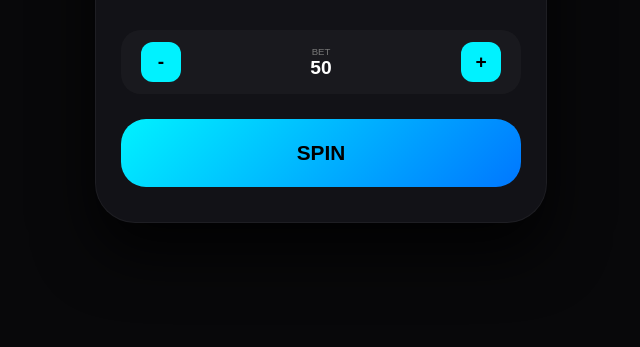
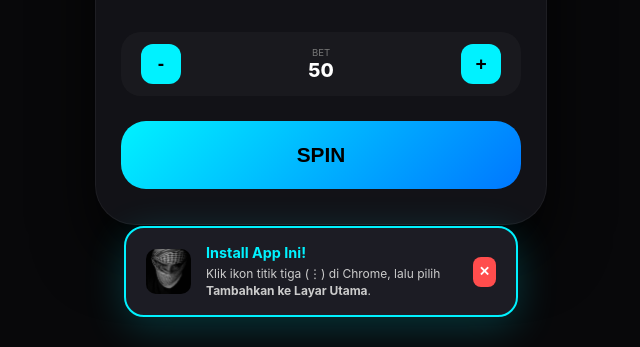
Before and after one commit to rhteaster-ui/slot-by-sann, a plain HTML site: page index.html in a window 1280 px wide. Shown: the part 453-800 px from the top of the page, without its empty margins (319-959 px from the left). Drawn offline with Linux system fonts and the light colour scheme.

Commit message:
Refactor index.html for improved structure and styles

```diff
--- a/index.html
+++ b/index.html
@@ -4,10 +4,6 @@
     <meta charset="UTF-8">
     <meta name="viewport" content="width=device-width, initial-scale=1.0">
     <title>Slot Simulasi - BySanz v3 Final</title>
-    <link rel="manifest" href="manifest.json">
-    <meta name="theme-color" content="#08080a">
-    <link rel="apple-touch-icon" href="src/icon.png">
-
     <style>
         :root {
             --bg: #08080a;
@@ -19,7 +15,7 @@
         }
 
         body {
-            font-family: sans-serif; /* Fallback untuk offline tanpa Google Fonts */
+            font-family: 'Inter', sans-serif;
             background-color: var(--bg);
             color: var(--text);
             display: flex;
@@ -52,6 +48,7 @@
             font-weight: 800;
         }
 
+        /* Display Saldo */
         .balance-card {
             background: rgba(0,0,0,0.4);
             padding: 20px;
@@ -66,6 +63,7 @@
             color: var(--gold);
         }
 
+        /* Reels */
         .reels-wrapper {
             display: flex;
             gap: 15px;
@@ -86,6 +84,7 @@
             box-shadow: inset 0 0 15px rgba(0,0,0,0.5);
         }
 
+        /* Pop up Nominal */
         #resultPopup {
             position: absolute;
             top: 50%;
@@ -105,6 +104,7 @@
             opacity: 1;
         }
 
+        /* Controls */
         .bet-input {
             display: flex;
             justify-content: space-between;
@@ -141,6 +141,64 @@
 
         .spin-btn:disabled { opacity: 0.3; cursor: not-allowed; }
 
+        /* Custom A2HS Popup */
+        .install-popup {
+            position: fixed;
+            bottom: -150px;
+            left: 50%;
+            transform: translateX(-50%);
+            background: #1c1c24;
+            border: 2px solid var(--accent);
+            padding: 15px 20px;
+            border-radius: 20px;
+            box-shadow: 0 10px 40px rgba(0,242,255,0.2);
+            z-index: 100;
+            display: flex;
+            align-items: center;
+            gap: 15px;
+            transition: bottom 0.6s cubic-bezier(0.68, -0.55, 0.265, 1.55);
+            width: 85%;
+            max-width: 350px;
+        }
+
+        .install-popup.show {
+            bottom: 30px;
+        }
+
+        .install-popup-icon {
+            width: 45px;
+            height: 45px;
+            border-radius: 10px;
+            object-fit: cover;
+        }
+
+        .install-popup-text {
+            font-size: 0.75rem;
+            text-align: left;
+            line-height: 1.4;
+            color: #ccc;
+            flex-grow: 1;
+        }
+
+        .install-popup-text strong {
+            color: var(--accent);
+            font-size: 0.9rem;
+            display: block;
+            margin-bottom: 3px;
+        }
+
+        .install-popup-close {
+            background: var(--lose);
+            border: none;
+            color: white;
+            width: 30px;
+            height: 30px;
+            border-radius: 8px;
+            cursor: pointer;
+            font-weight: 900;
+        }
+
+        /* Animations */
         @keyframes reelSpin {
             0% { transform: translateY(-8px); filter: blur(0); }
             50% { transform: translateY(8px); filter: blur(6px); }
@@ -152,6 +210,15 @@
     </style>
 </head>
 <body>
+
+<div class="install-popup" id="customInstallPopup">
+    <img src="src/icon.png" alt="Icon" class="install-popup-icon" onerror="this.src='https://via.placeholder.com/45/00f2ff/000000?text=Sanz'">
+    <div class="install-popup-text">
+        <strong>Install App Ini!</strong>
+        Klik ikon titik tiga (⋮) di Chrome, lalu pilih <b>Tambahkan ke Layar Utama</b>.
+    </div>
+    <button class="install-popup-close" onclick="closeA2HS()">✕</button>
+</div>
 
 <div class="container">
     <div id="resultPopup"></div>
@@ -186,7 +253,7 @@
     let bet = 50;
     let active = false;
 
-    // AUDIO SYSTEM (Path Lokal untuk Offline)
+    // AUDIO SYSTEM (Path Lokal)
     const sfx = {
         click: new Audio('src/sfx/click.mp3'),
         spin: new Audio('src/sfx/spin.mp3'),
@@ -280,13 +347,18 @@
         document.getElementById('balanceText').innerText = credits.toLocaleString();
     }
 
-    // Register Service Worker untuk PWA Offline
-    if ('serviceWorker' in navigator) {
-        window.addEventListener('load', () => {
-            navigator.serviceWorker.register('sw.js');
-        });
+    // Logic untuk memunculkan Custom Popup Add to Home Screen
+    window.addEventListener('DOMContentLoaded', () => {
+        // Tunda 2 detik agar tidak kaget
+        setTimeout(() => {
+            document.getElementById('customInstallPopup').classList.add('show');
+        }, 2000);
+    });
+
+    function closeA2HS() {
+        document.getElementById('customInstallPopup').classList.remove('show');
     }
 </script>
 
 </body>
-</html>
+        </html>
```
